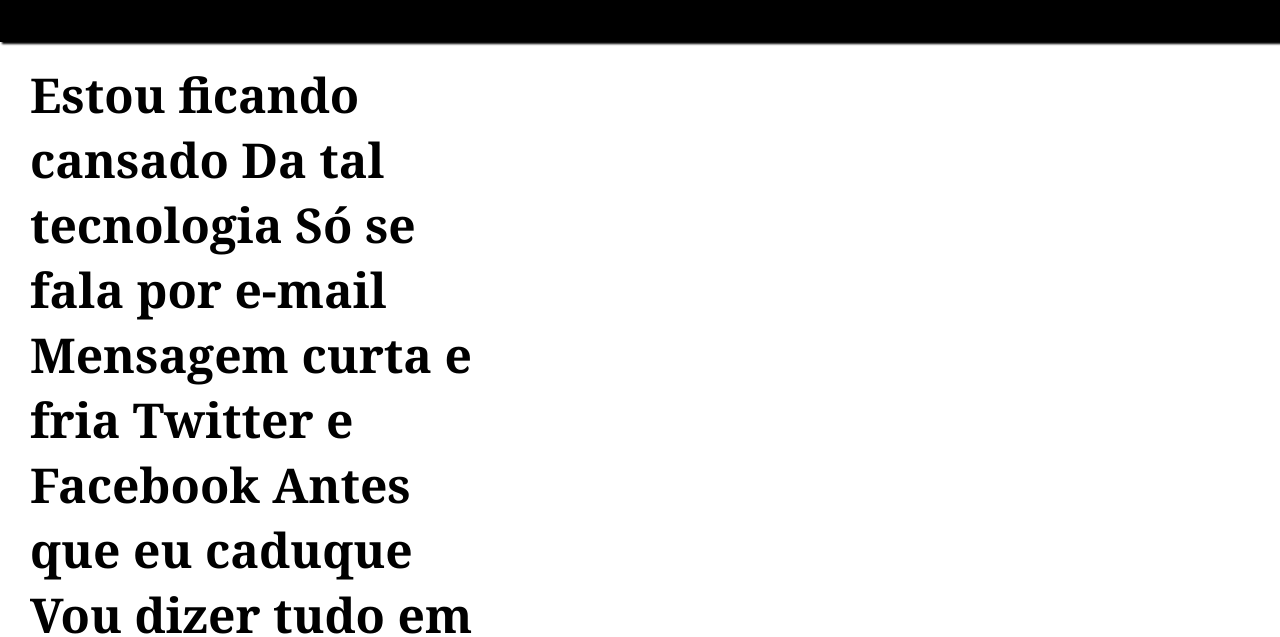
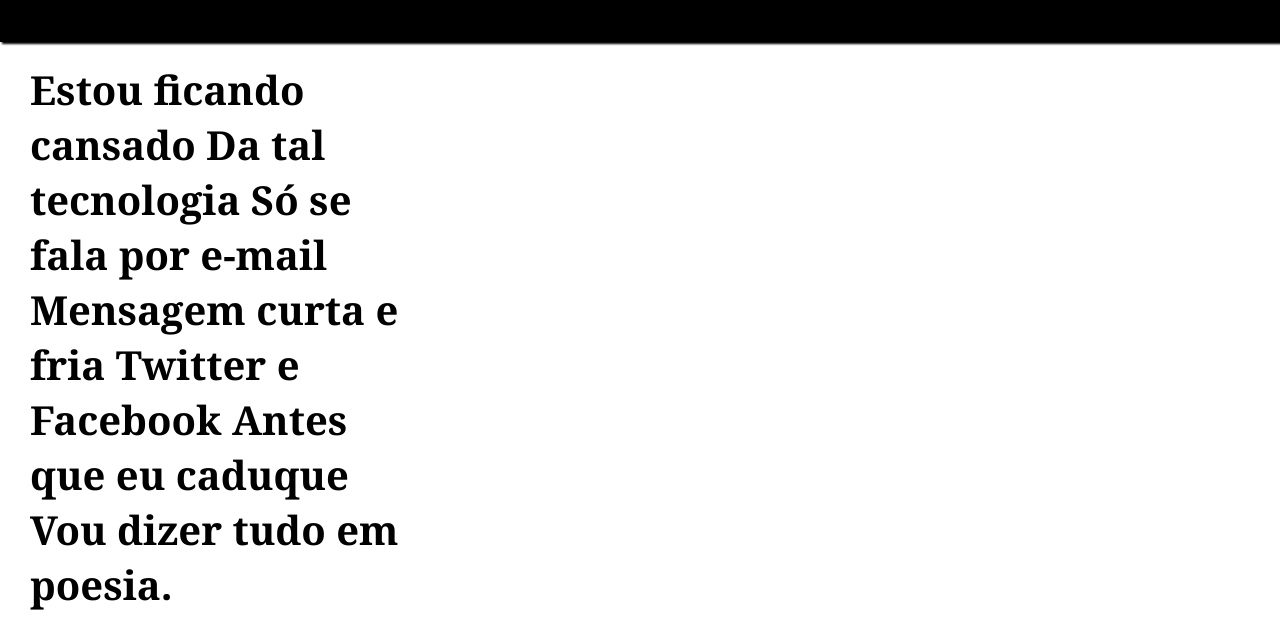
Before and after one commit to skrillkk/Projeto-cordel, a plain HTML site: page index.html in a window 1280 px wide. Shown: the part 163-800 px from the top of the page. Drawn offline with Linux system fonts and the light colour scheme.

Commit message:
Update style.css

```diff
--- a/style.css
+++ b/style.css
@@ -45,9 +45,9 @@ div{
 p{
     margin-bottom: 5px;
     font-weight: bolder;
-    font-size: 3em;
+    font-size: 2.5em;
     text-align: left;
-    width: 500px;
+    width: 400px;
     padding-left: 30px;
 }
 .div{
```
